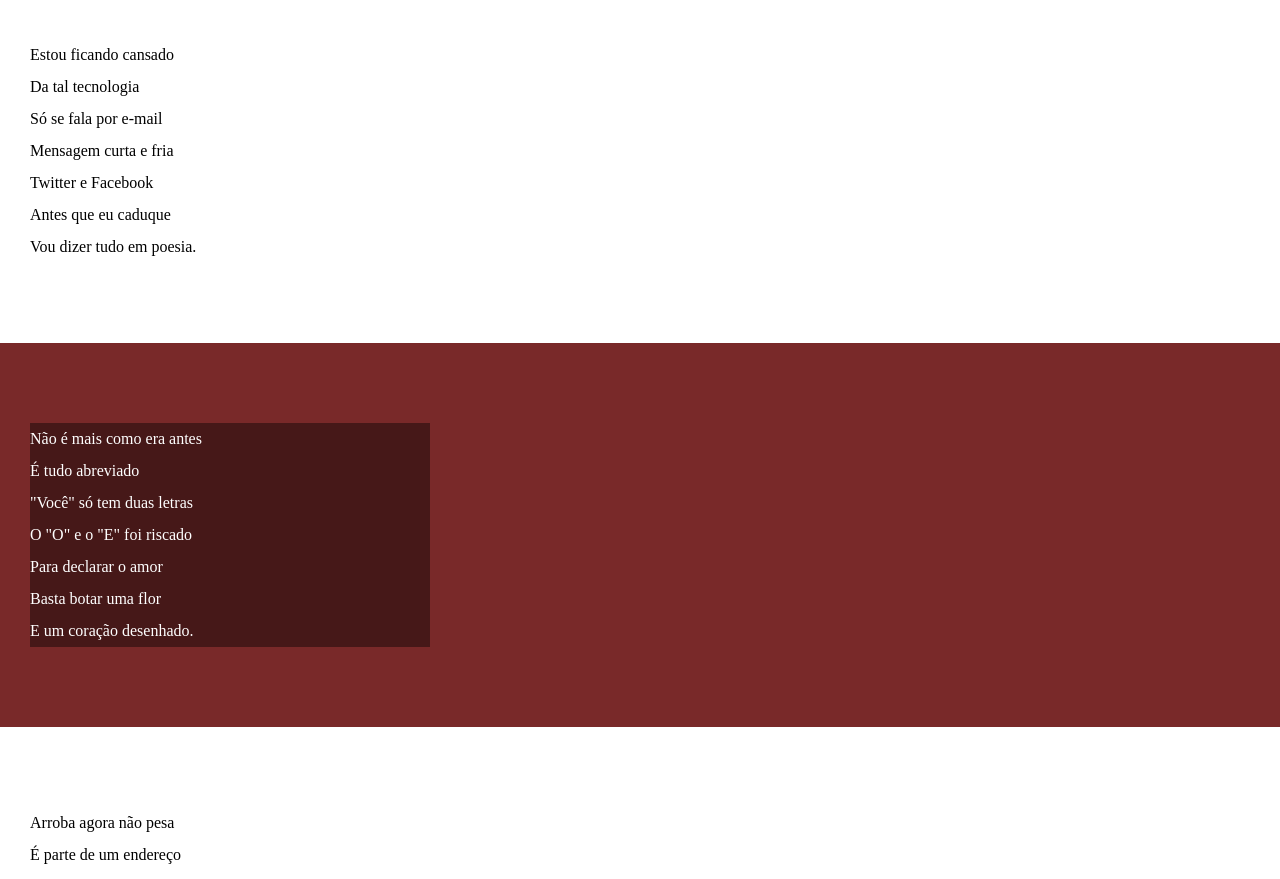
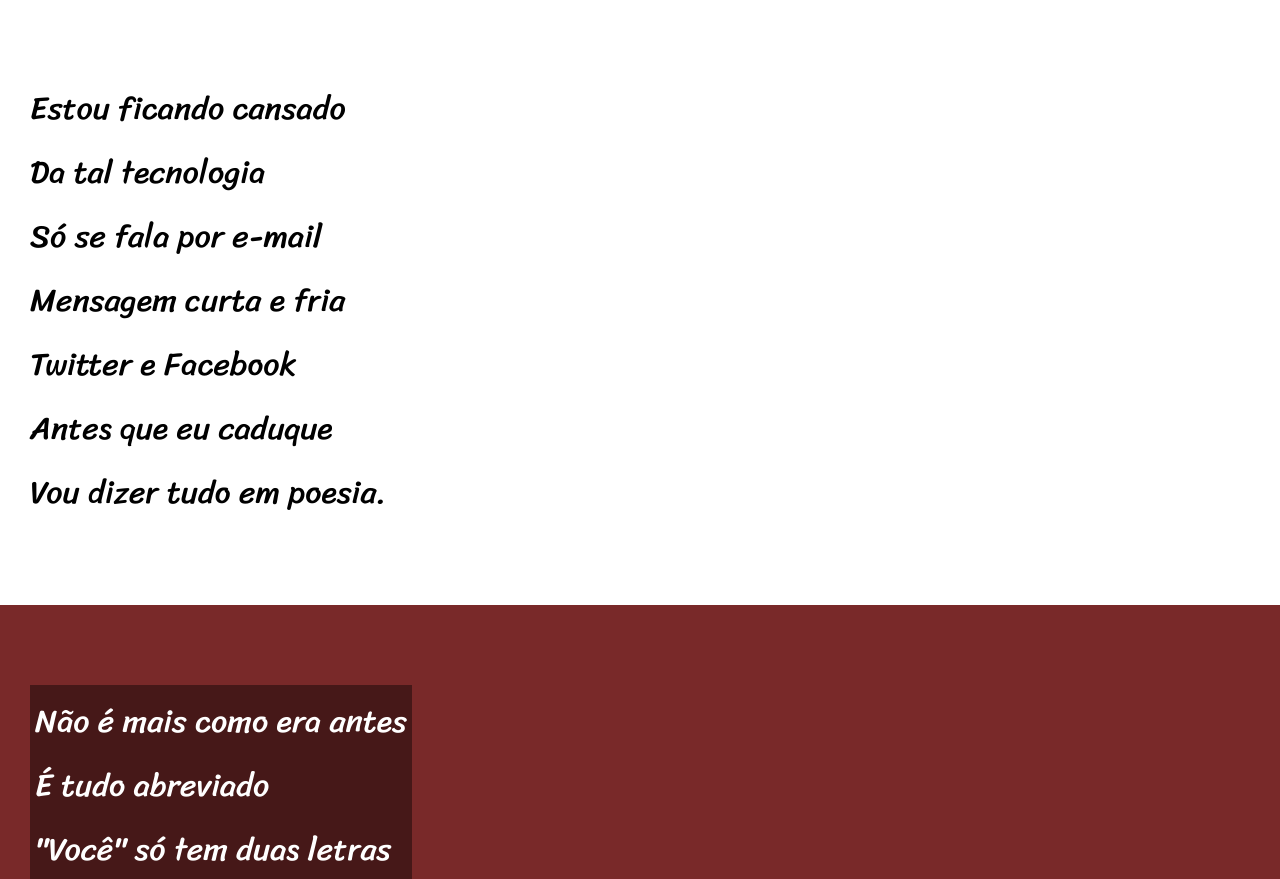
Before and after one commit to andmesquita/html5-css, a plain HTML site: page exercicios/desafio012/index.html in a window 1280 px wide. Shown: the part 196-1075 px from the top of the page. Drawn offline with Linux system fonts and the light colour scheme.

Commit message:
atualizado

```diff
--- a/exercicios/desafio012/index.html
+++ b/exercicios/desafio012/index.html
@@ -104,7 +104,7 @@
     </section>
 
     <footer>
-        <p>Site criado por <a href="https://gustavoguanabara.github.io" target="_blank"> Gustavo Guanabara</a></p>
+        <p>Site criado por <a href="https://gustavoguanabara.github.io" target="_blank"> Anderson Mesquita, por Gustavo Guanabara</a></p>
     </footer>
 
 </body>
--- a/exercicios/desafio012/style.css
+++ b/exercicios/desafio012/style.css
@@ -1,4 +1,14 @@
 @charset "UTF-8";
+
+@import url('https://fonts.googleapis.com/css2?family=Passion+One:wght@700&display=swap');
+
+@import url('https://fonts.googleapis.com/css2?family=Sriracha&display=swap');
+
+:root{
+    --fonte1: Verdana, Geneva, Tahoma, sans-serif;
+    --fonte2:'Passion One', cursive;
+    --fonte3:  'Sriracha', cursive;
+}
 
 *{
     margin: 0px;
@@ -8,6 +18,7 @@
 html, body{
     min-height: 100vh;
     background-color: darkgray;
+    font-family: var(--fonte1);
 }
 
 header{
@@ -18,6 +29,7 @@ header{
 header > h1{
     padding-top: 50px;
     font-variant: small-caps;
+    font-size: 8vh;
 
 }
 
@@ -40,6 +52,8 @@ section{
     padding-bottom: 10vh;
     line-height: 2em;
     padding-left: 30px;
+    font-family: var(--fonte3);
+    font-size: 4vh;
 }
 
 section.normal{
@@ -53,7 +67,8 @@ section.imagem{
 }
 
 section.imagem > p{
-    width: 400px;
+    display: inline-block;
+    padding: 5px;
     background-color: rgba(0, 0, 0, 0.418);
 }
 
```
